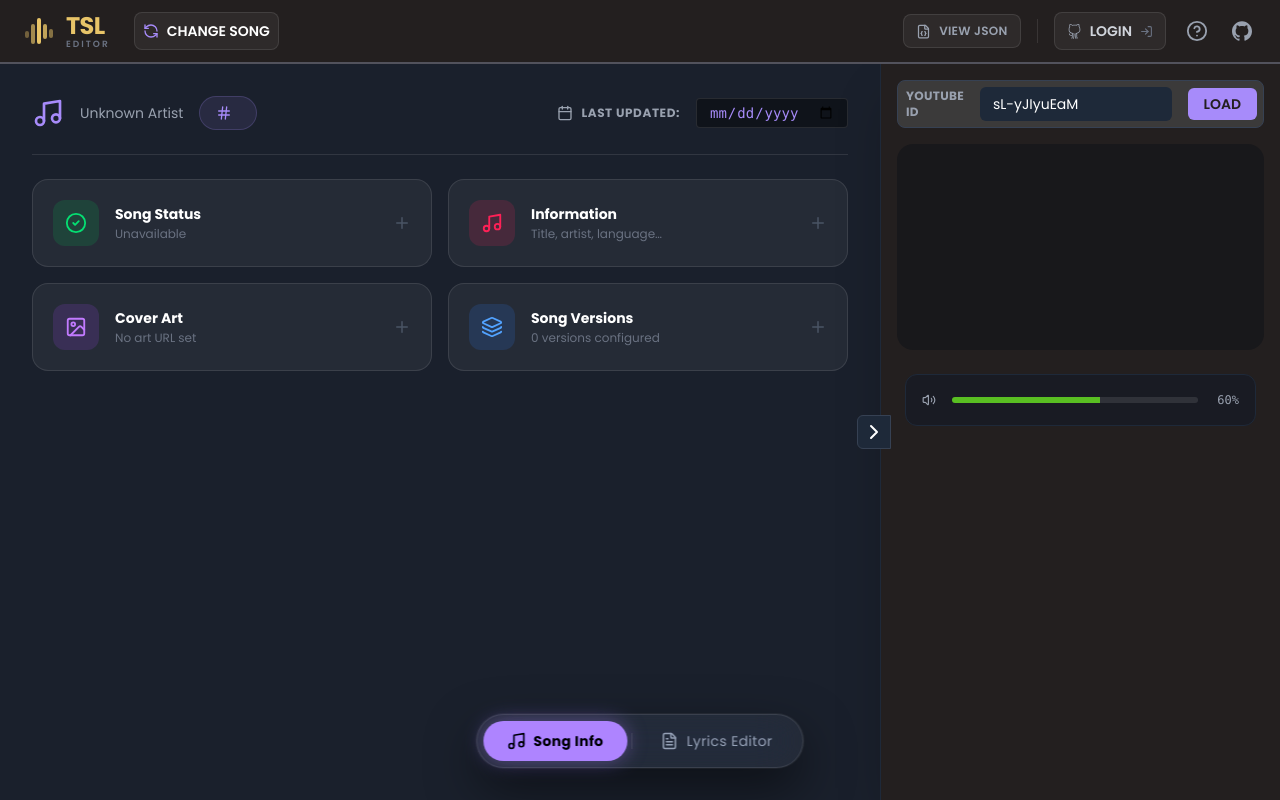
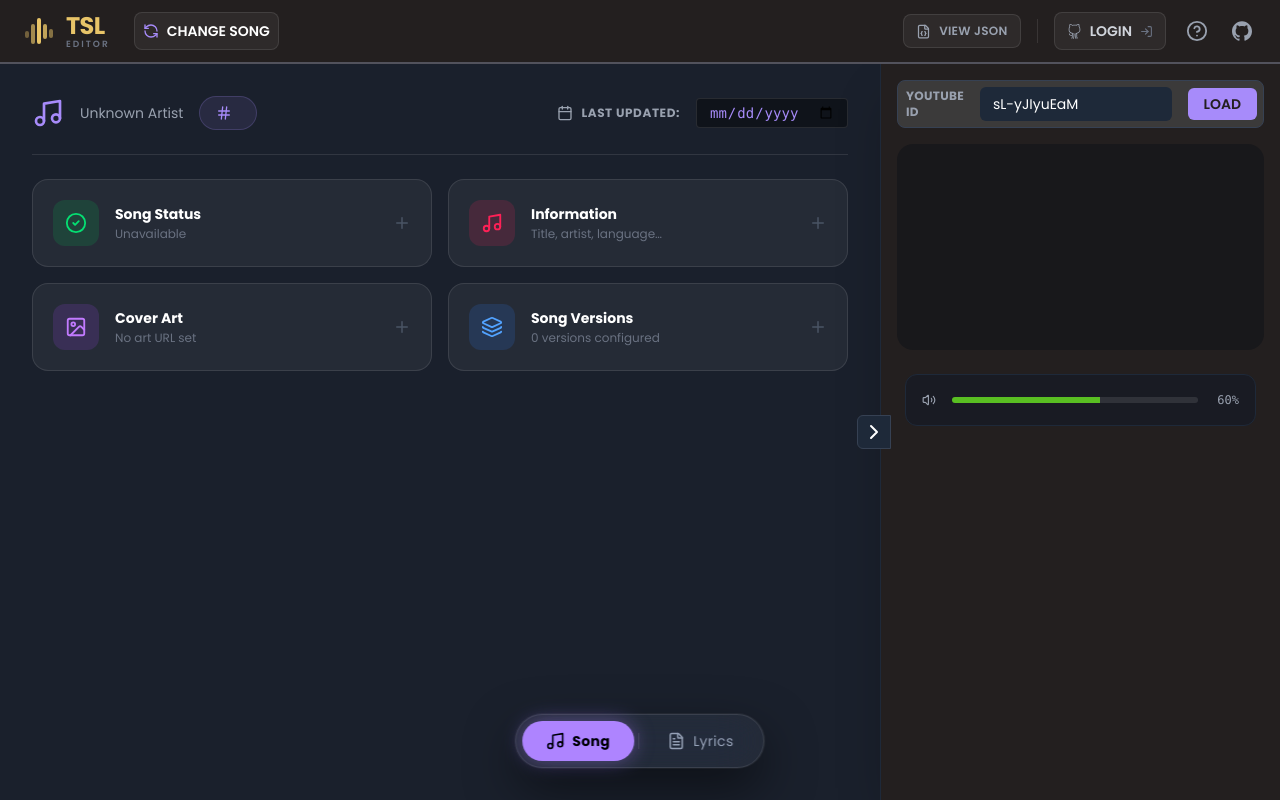
Before and after one commit to champsing/TSL-Editor, a React (Vite) app: page / in a window 1280 px wide. Built offline with nearby package versions, Linux system fonts and the light colour scheme; no server answers.

Commit message:
簡化文字

```diff
--- a/App.tsx
+++ b/App.tsx
@@ -258,7 +258,7 @@ function App() {
                         size={18}
                         className={`transition-transform duration-300 ${activeTab === "meta" ? "scale-110" : "group-hover:scale-110"}`}
                     />
-                    <span className="tracking-wide text-sm">Song Info</span>
+                    <span className="tracking-wide text-sm">Song</span>
                 </button>
 
                 {/* 分隔線 (選擇性) */}
@@ -279,7 +279,7 @@ function App() {
                         size={18}
                         className={`transition-transform duration-300 ${activeTab === "lyrics" ? "scale-110" : "group-hover:scale-110"}`}
                     />
-                    <span className="tracking-wide text-sm">Lyrics Editor</span>
+                    <span className="tracking-wide text-sm">Lyrics</span>
                 </button>
             </div>
 
```
